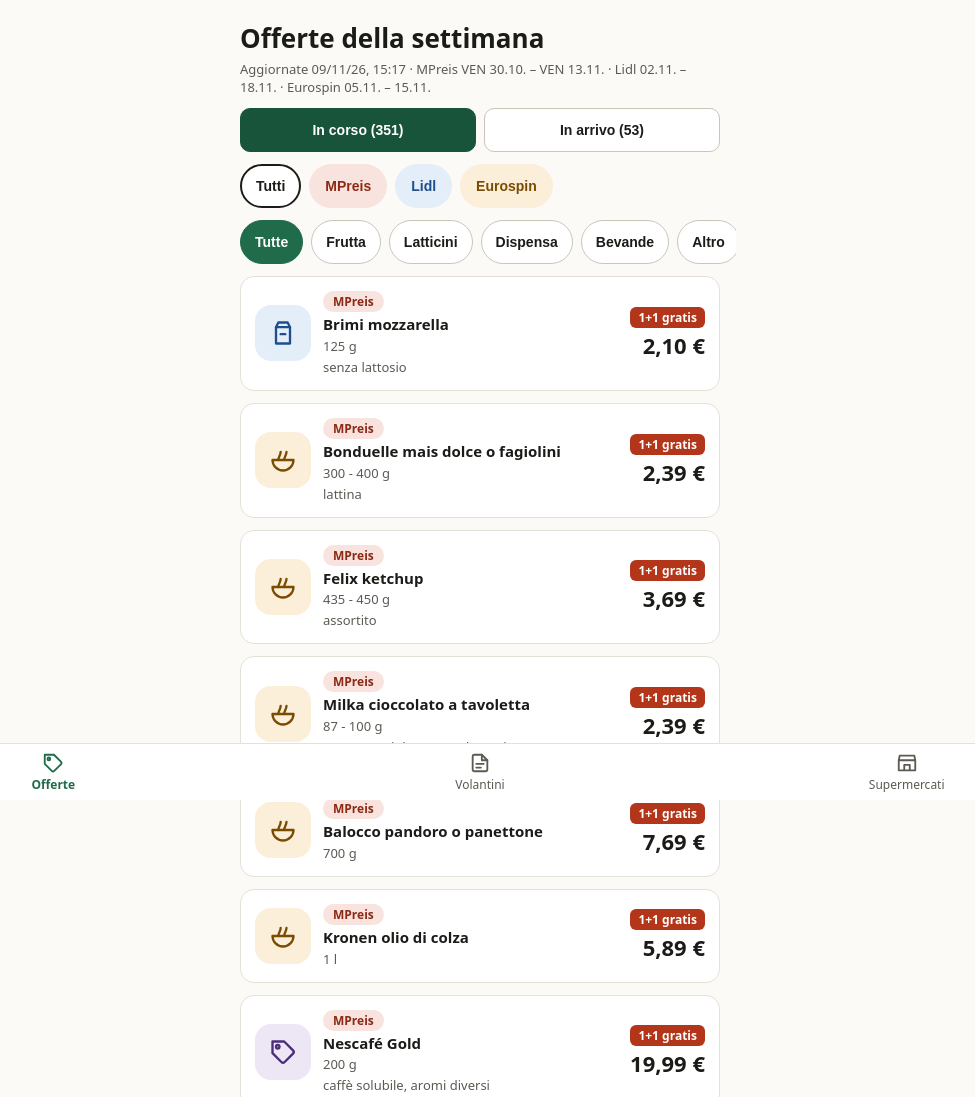
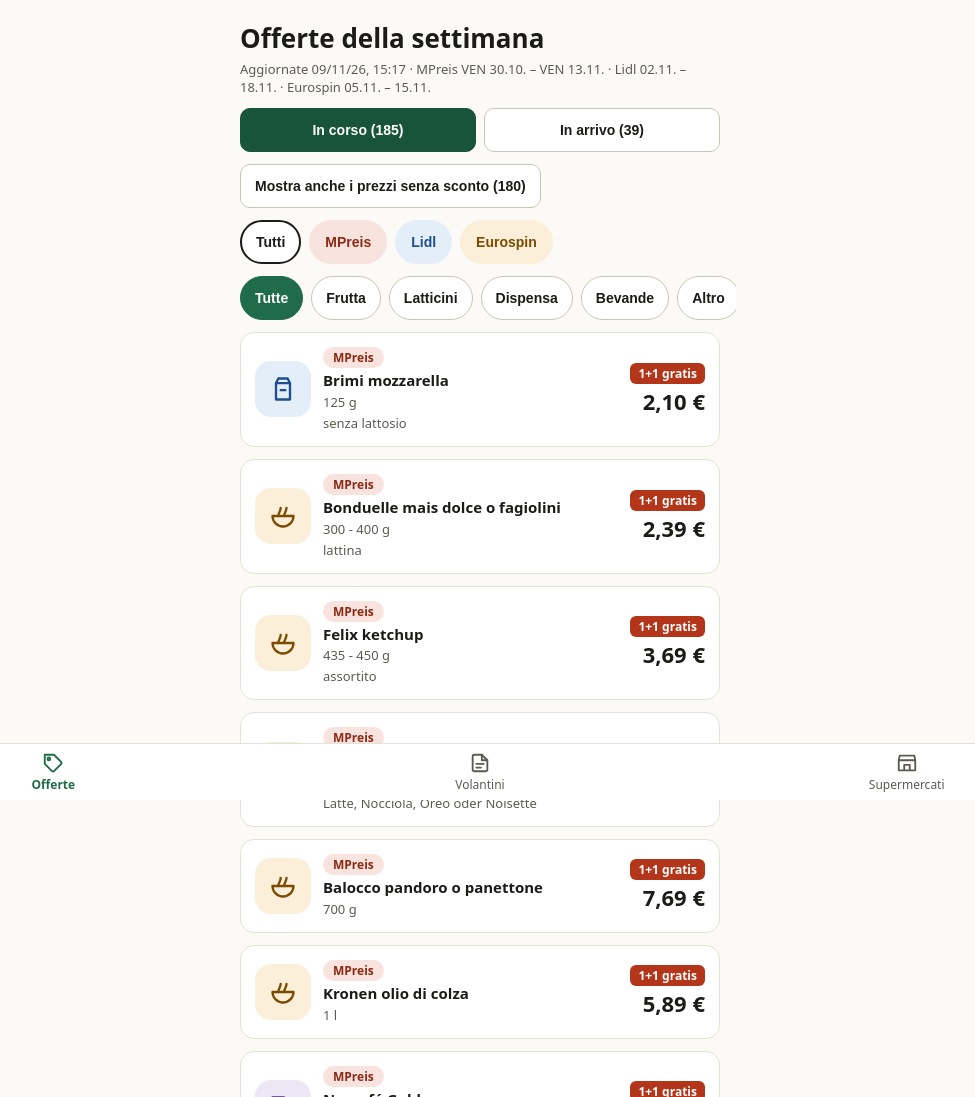
Before and after one commit to giu852/volantini, a plain HTML site: page web/index.html in a window 1280 px wide. Shown: the top 1097 px of the page, without its empty margins (160-1135 px from the left). Drawn offline with Linux system fonts and the light colour scheme.

Commit message:
Add files via upload

```diff
--- a/web/index.html
+++ b/web/index.html
@@ -25,6 +25,7 @@ h1{margin:0;font-size:26px}.mu{color:#5C5A52;font-size:13px;margin:4px 0 0}
 </style></head><body><main>
 <section id="v-offerte"><div><h1>Offerte della settimana</h1><p class="mu" id="agg">Caricamento…</p></div>
 <div id="when" role="group" aria-label="Periodo" style="display:flex;gap:8px"></div>
+<div id="opt"></div>
 <div id="shops" role="group" aria-label="Supermercati" style="display:flex;gap:8px;overflow-x:auto;margin:0 -16px;padding:0 16px"></div>
 <div id="chips" role="group" aria-label="Categorie"></div>
 <div id="list" style="display:flex;flex-direction:column;gap:12px"></div></section>
@@ -46,29 +47,34 @@ const cat=o=>{const n=o.prodotto+' '+(o.categoria||'');return Object.keys(CAT).f
 const pct=o=>o.promo.tipo==='1+1'?50:(o.sconto_pct||0);
 const eur=n=>n==null?'':n.toFixed(2).replace('.',',')+' €';
 const el=(t,c,x)=>{const e=document.createElement(t);if(c)e.className=c;if(x!=null)e.textContent=x;return e};
-let all=[],sel='tutte',when='ora',shop='tutti',SM={};
+let all=[],sel='tutte',when='ora',shop='tutti',SM={},mostra=false;
 const oggi=()=>{const d=new Date();return d.getFullYear()+'-'+String(d.getMonth()+1).padStart(2,'0')+'-'+String(d.getDate()).padStart(2,'0')};
 const inCorso=o=>(!o.inizio||o.inizio<=oggi())&&(!o.fine||o.fine>=oggi());
 const inArrivo=o=>!!o.inizio&&o.inizio>oggi();
+const ribasso=o=>!!o.prezzo_precedente&&o.prezzo_precedente>o.prezzo;
+const inOfferta=o=>!!(ribasso(o)||o.sconto_pct>0||['sconto','sottocosto','1+1','multi'].includes((o.promo||{}).tipo));
+const visibili=()=>all.filter(o=>mostra||inOfferta(o));
 function negozi(){const box=document.getElementById('shops');box.replaceChildren();
 const nomi=[...new Set([...all.map(o=>o.negozio),...(shop==='tutti'?[]:[shop])])];
 for(const k of ['tutti',...nomi]){const b=el('button','shopchip',(k==='tutti'?'Tutti':k));b.type='button';b.setAttribute('aria-pressed',k===shop);
 const c=SM[k];b.style.background=c?c.bg:'#fff';b.style.color=c?c.fg:'#1B1B18';if(!c)b.style.borderColor=k===shop?'#1B1B18':'#C9C6B8';
 b.onclick=()=>{shop=k;negozi();draw()};box.append(b)}}
 function vaiOfferte(nome){shop=nome;when='ora';sel='tutte';negozi();periodo();chips();draw();location.hash='#offerte'}
-function periodo(){const box=document.getElementById('when');box.replaceChildren();const n=all.filter(inArrivo).length;
-for(const [k,l] of [['ora','In corso ('+all.filter(inCorso).length+')'],['presto','In arrivo ('+n+')']]){const b=el('button','',l);b.type='button';b.className='seg';b.setAttribute('aria-pressed',k===when);b.onclick=()=>{when=k;periodo();draw()};box.append(b)}}
+function periodo(){const box=document.getElementById('when');box.replaceChildren();const n=visibili().filter(inArrivo).length;
+for(const [k,l] of [['ora','In corso ('+visibili().filter(inCorso).length+')'],['presto','In arrivo ('+n+')']]){const b=el('button','',l);b.type='button';b.className='seg';b.setAttribute('aria-pressed',k===when);b.onclick=()=>{when=k;periodo();draw()};box.append(b)}
+const op=document.getElementById('opt');op.replaceChildren();const nn=all.filter(o=>!inOfferta(o)).length;
+if(nn){const b=el('button','lnk',mostra?'Nascondi i prezzi senza sconto':'Mostra anche i prezzi senza sconto ('+nn+')');b.type='button';b.setAttribute('aria-pressed',mostra);b.onclick=()=>{mostra=!mostra;periodo();draw()};op.append(b)}}
 function chips(){const box=document.getElementById('chips');box.replaceChildren();for(const k of ['tutte','frutta','latticini','dispensa','bevande','altro']){const b=el('button','',k[0].toUpperCase()+k.slice(1));b.type='button';b.setAttribute('aria-pressed',k===sel);b.onclick=()=>{sel=k;chips();draw()};box.append(b)}}
 function badge(o){const p=o.promo;return p.tipo==='1+1'?'1+1 gratis':p.tipo==='sottocosto'?'Sottocosto':p.tipo==='multi'?'da '+p.quantita+' '+(p.unita||''):pct(o)?'-'+pct(o)+'%':''}
 function draw(){const L=document.getElementById('list');L.replaceChildren();
-const rows=all.filter(o=>(when==='ora'?inCorso(o):inArrivo(o))&&(shop==='tutti'||o.negozio===shop)&&(sel==='tutte'||cat(o)===sel)).sort((a,b)=>pct(b)-pct(a));
+const rows=visibili().filter(o=>(when==='ora'?inCorso(o):inArrivo(o))&&(shop==='tutti'||o.negozio===shop)&&(sel==='tutte'||cat(o)===sel)).sort((a,b)=>pct(b)-pct(a));
 if(!rows.length)L.append(el('p','mu',shop==='tutti'?'Nessuna offerta con questi filtri.':'Nessuna offerta per '+shop+' con questi filtri (fonte non ancora collegata o nessuna offerta in corso).'));
 for(const o of rows){const k=cat(o),c=el('div','card'),t=el('div','tile');t.style.background=COL[k][0];t.style.color=COL[k][1];
 t.innerHTML='<svg width="28" height="28" viewBox="0 0 24 24" fill="none" stroke="currentColor" stroke-width="2" stroke-linecap="round" stroke-linejoin="round" aria-hidden="true">'+I[k]+'</svg>';
 const m=el('div','mid');const sp=el('span','shop',o.negozio),sc=SM[o.negozio];if(sc){sp.style.background=sc.bg;sp.style.color=sc.fg}else{sp.style.background='#ECEAE2';sp.style.color='#1B1B18'}
 m.append(sp,el('div','nm',o.prodotto),el('div','sub',o.formato||''));
 if(o.dettagli)m.append(el('div','sub',o.dettagli));if(o.scade_prima)m.append(el('div','warn','valido fino al '+o.scade_prima));
-const r=el('div','rt');if(badge(o))r.append(el('span','bd',badge(o)));r.append(el('span','pr',eur(o.prezzo)));if(o.prezzo_precedente)r.append(el('span','old',eur(o.prezzo_precedente)));
+const r=el('div','rt');if(badge(o))r.append(el('span','bd',badge(o)));r.append(el('span','pr',eur(o.prezzo)));if(ribasso(o))r.append(el('span','old',eur(o.prezzo_precedente)));
 c.append(t,m,r);L.append(c)}}
 const avatar=s=>{const a=el('span','av',s.ini);a.style.background=s.bg;a.style.color=s.fg;return a};
 const pill=(x,bg,fg)=>{const p=el('span','pill',x);p.style.background=bg;p.style.color=fg;return p};
```
